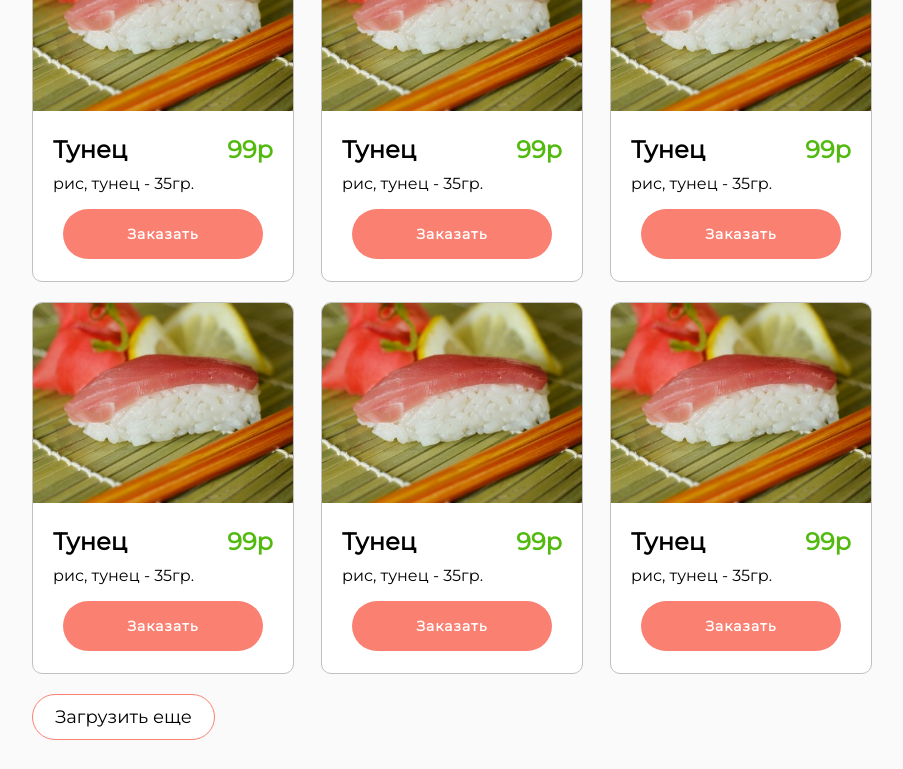
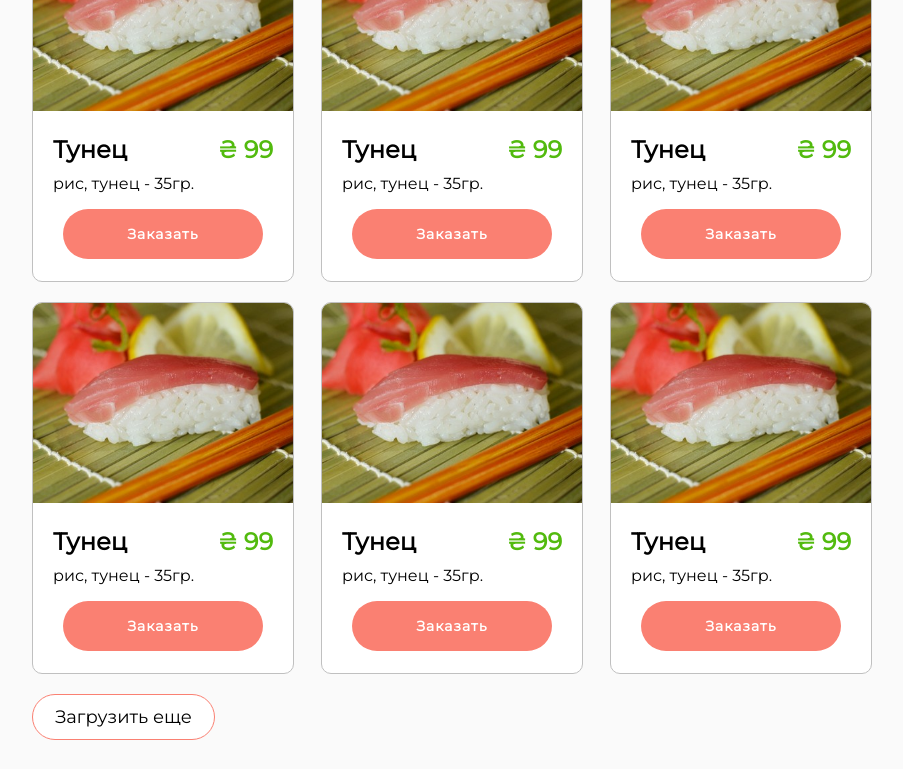
Before and after one commit to Nikita1999UA/yamasakiSite.github.io, a plain HTML site: page index.html in a window 1280 px wide. Shown: the part 680-1449 px from the top of the page, without its empty margins (188-1091 px from the left). Drawn offline with Linux system fonts and the light colour scheme; files whose address does not match are found by name.

Commit message:
Add files via upload

```diff
--- a/index.html
+++ b/index.html
@@ -131,7 +131,7 @@
                             <img src="img/images/tunets.jpg" alt="tunets" height="200px"/>
                             <div class="tunets-title">
                                 <h2>Тунец</h2>
-                                <h1>99р</h1>
+                                <h1>&#8372 99</h1>
                                 <p>рис, тунец - 35гр.</p>
                             </div>
                             <div class="tunets-btn">
@@ -142,7 +142,7 @@
                                 <img src="img/images/tunets.jpg" alt="tunets" height="200px"/>
                                 <div class="tunets-title">
                                     <h2>Тунец</h2>
-                                    <h1>99р</h1>
+                                    <h1>&#8372 99</h1>
                                     <p>рис, тунец - 35гр.</p>
                                 </div>
                                 <div class="tunets-btn">
@@ -153,7 +153,7 @@
                                 <img src="img/images/tunets.jpg" alt="tunets" height="200px"/>
                                 <div class="tunets-title">
                                     <h2>Тунец</h2>
-                                    <h1>99р</h1>
+                                    <h1>&#8372 99</h1>
                                     <p>рис, тунец - 35гр.</p>
                                 </div>
                                 <div class="tunets-btn">
@@ -164,7 +164,7 @@
                                 <img src="img/images/tunets.jpg" alt="tunets" height="200px"/>
                                 <div class="tunets-title">
                                     <h2>Тунец</h2>
-                                    <h1>99р</h1>
+                                    <h1>&#8372 99</h1>
                                     <p>рис, тунец - 35гр.</p>
                                 </div>
                                 <div class="tunets-btn">
@@ -175,7 +175,7 @@
                                     <img src="img/images/tunets.jpg" alt="tunets" height="200px"/>
                                     <div class="tunets-title">
                                         <h2>Тунец</h2>
-                                        <h1>99р</h1>
+                                        <h1>&#8372 99</h1>
                                         <p>рис, тунец - 35гр.</p>
                                     </div>
                                     <div class="tunets-btn">
@@ -186,7 +186,7 @@
                                     <img src="img/images/tunets.jpg" alt="tunets" height="200px"/>
                                     <div class="tunets-title">
                                         <h2>Тунец</h2>
-                                        <h1>99р</h1>
+                                        <h1>&#8372 99</h1>
                                         <p>рис, тунец - 35гр.</p>
                                     </div>
                                     <div class="tunets-btn">
@@ -253,9 +253,9 @@
                 </div>
                 <div class="contacts">
                     <ul>
-                        <li><i class="fab fa-instagram"></i></li>
-                        <li><i class="fab fa-facebook-square"></i></li>
-                        <li><i class="fab fa-vk"></i></li>
+                        <li><a href="#"><i class="fab fa-instagram"></i></a></li>
+                        <li><a href=""><i class="fab fa-facebook-square"></i></a></li>
+                        <li><a href=""><i class="fab fa-vk"></i></a></li>
                     </ul>
                 </div>
             </div>
```
Also changed, not shown: deliver.html (+3 -3 lines), news.html (+3 -3 lines).
